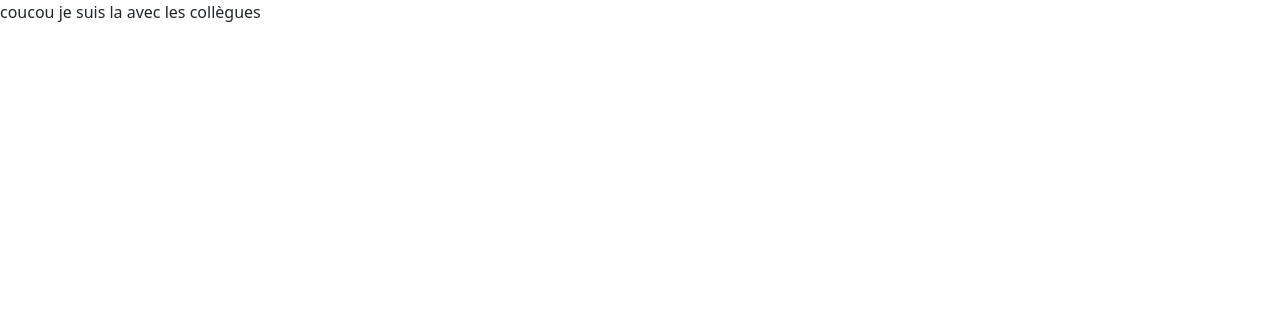
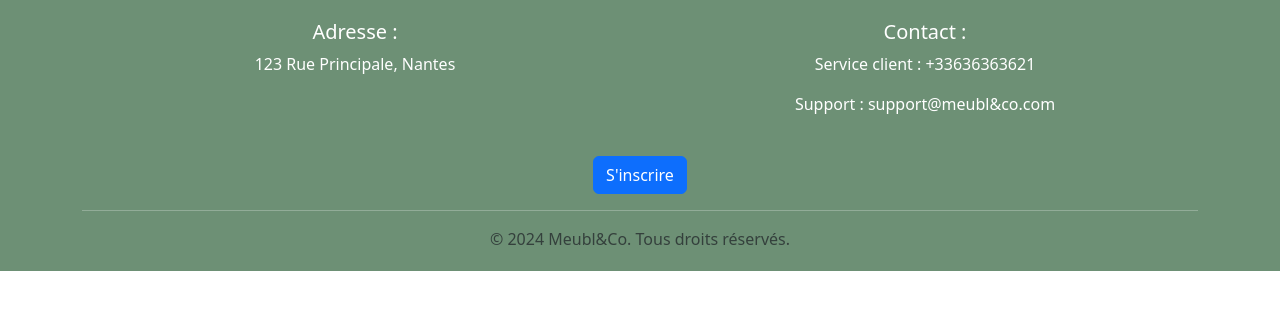
Before and after one commit to adatechschool/projet-collectif-plateforme-de-vente-de-meubles-meubl-co, a React (Create React App) app in the folder front/: page /produit in a window 1280 px wide. Shown: the top 310 px of the page. Built offline with nearby package versions, Linux system fonts and the light colour scheme.

Commit message:
ajout footer

```diff
--- a/front/package.json
+++ b/front/package.json
@@ -1,4 +1,5 @@
 {
+  "main": "src/App.js",
   "name": "my-appeact",
   "version": "0.1.0",
   "private": true,
--- a/front/src/components/Footer.js
+++ b/front/src/components/Footer.js
@@ -2,9 +2,28 @@ import React from 'react';
 
 const Footer = () => {
   return (
-    <div>
-      coucou je suis la avec les collègues
-    </div>
+    <footer style={{ backgroundColor: '#6D9075', color: 'white', padding: '20px', textAlign: 'center' }}>
+      <div className="container">
+        <div className="row">
+          <div className="col-md-6">
+            <h5>Adresse :</h5>
+            <p>123 Rue Principale, Nantes</p>
+          </div>
+          <div className="col-md-6">
+            <h5>Contact :</h5>
+            <p>Service client : +33636363621</p>
+            <p>Support : support@meubl&co.com</p>
+          </div>
+        </div>
+        <div className="row mt-4">
+          <div className="col-md-12">
+            <button className="btn btn-primary">S'inscrire</button>
+          </div>
+        </div>
+        <hr />
+        <span className="text-muted">© 2024 Meubl&Co. Tous droits réservés.</span>
+      </div>
+    </footer>
   );
 };
 
```
Also changed, not shown: 1 other file (tests, documents, lock files or other folders).
